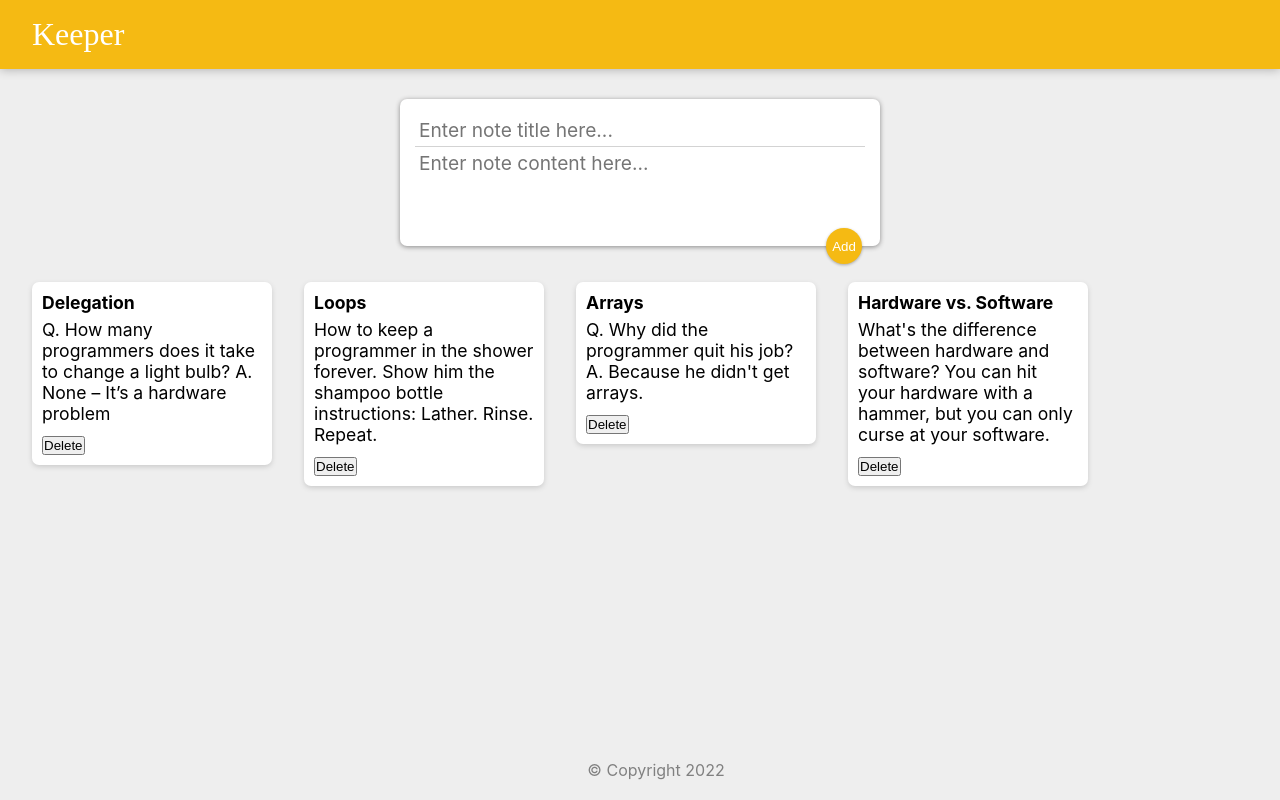
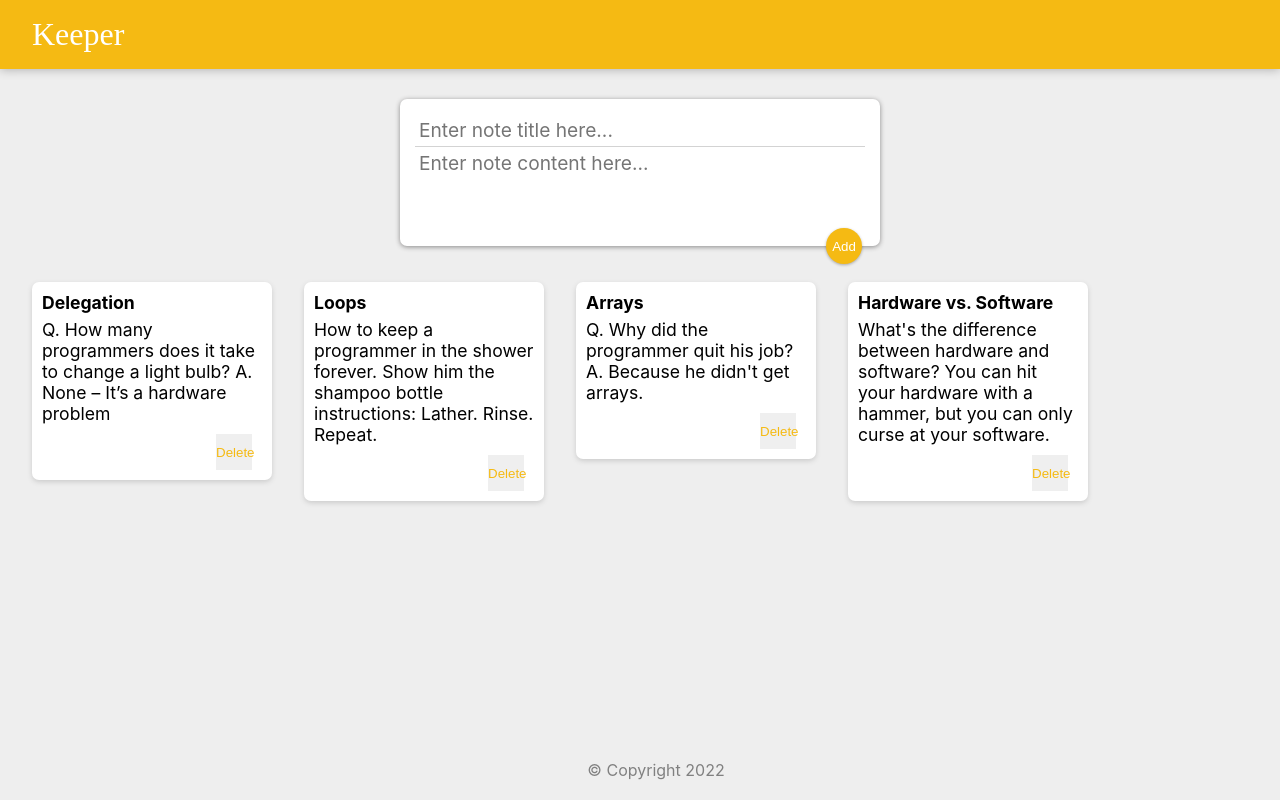
Before and after one commit to nk38104/keeper, a React (Create React App) app: page / in a window 1280 px wide. Built offline with nearby package versions, Linux system fonts and the light colour scheme.

Commit message:
Add style to delete button

```diff
--- a/src/components/Note/Note.css
+++ b/src/components/Note/Note.css
@@ -19,3 +19,15 @@
     white-space: pre-wrap;
     word-wrap: break-word;
 }
+
+.note button {
+    position: relative;
+    float: right;
+    margin-right: 10px;
+    color: #f5ba13;
+    border: none;
+    width: 36px;
+    height: 36px;
+    cursor: pointer;
+    outline: none;
+}
```
